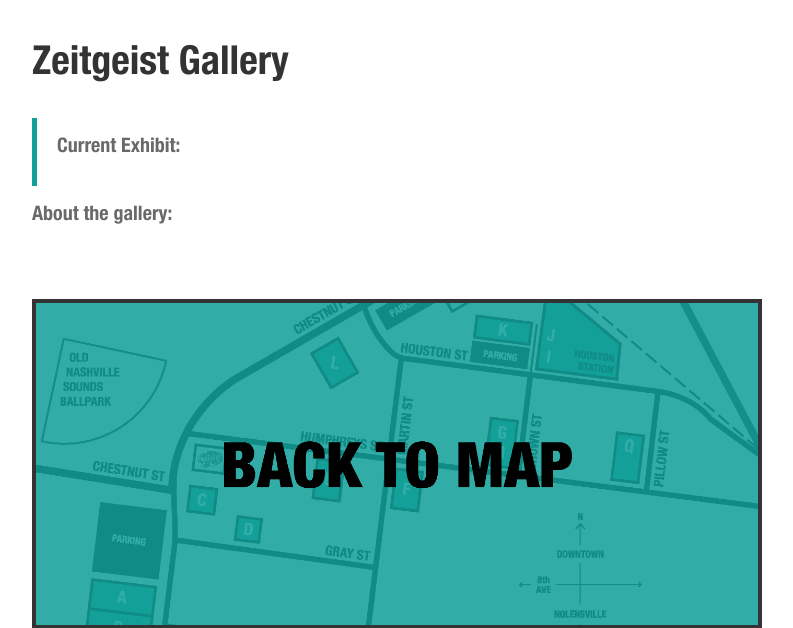
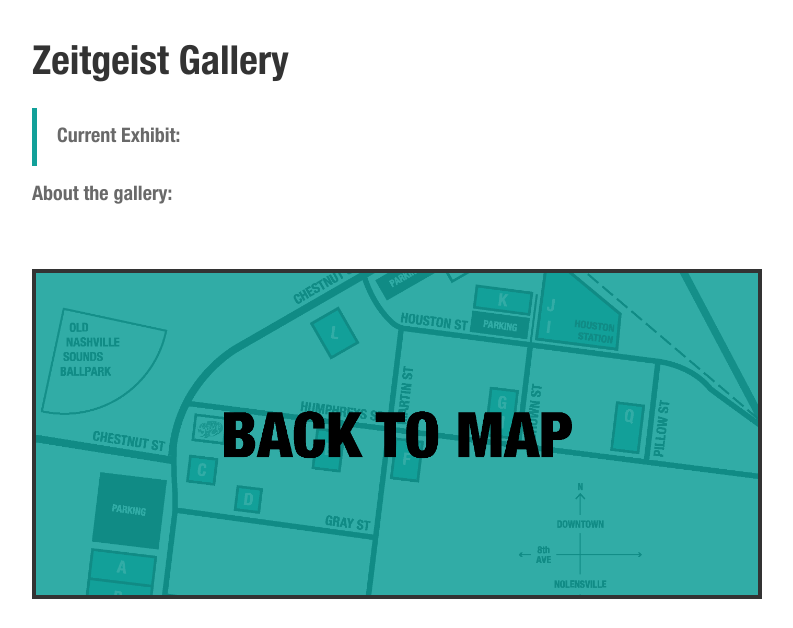
Before and after one commit to alextapper/amwh, a WordPress theme: template single.php in a window 1280 px wide. Shown: the part 607-1235 px from the top of the page, without its empty margins (243-1036 px from the left). Run offline with PHP 8.4 and a stand-in for WordPress, Linux system fonts and the light colour scheme; the site name, menu and one post (Sample post) are stand-ins, and other content is empty; some libraries are stand-ins or nearby versions; some web fonts are replaced.

Commit message:
Adjusted gallery page typography

```diff
--- a/style.css
+++ b/style.css
@@ -273,10 +273,14 @@
 .body-copy {
 	font-family: 'HNC';
 	font-size: 2em;
-	line-height: 1.3em;
+	line-height: 1.4;
 	max-width: 960px;
-	padding-bottom: 15px;
+	padding-bottom: 5px;
 	margin: 0 auto;
+}
+
+.body-copy p {
+	padding-bottom:10px;
 }
 
 .light {
@@ -621,15 +625,19 @@
 	font-family: 'HNC';
 	font-size: 2em;
 	max-width: 960px;
-	padding-bottom: 15px;
+	line-height: 1.4;
+	padding-bottom: 5px;
 	margin: 0 auto;
+}
+
+.body-artists p {
+	padding-bottom: 10px;
 }
 
 .grey {
 	color: dimgrey;
 	/*font-size: 1.8em;*/
 }
-
 
 /*
 * * * * * * * * * * * * * * * * * * * * * * * * * * * *
```
